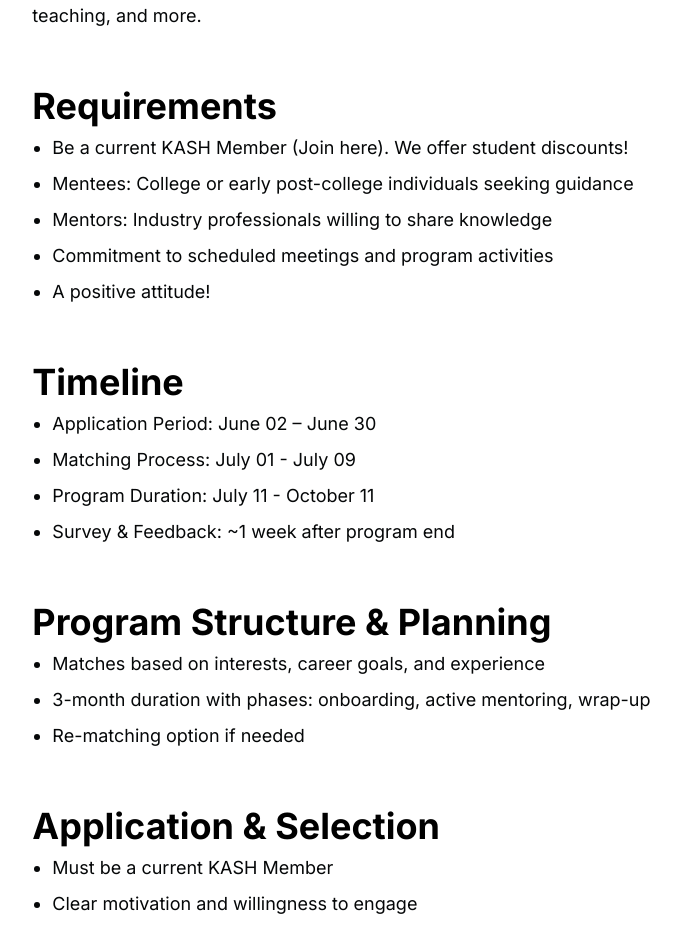
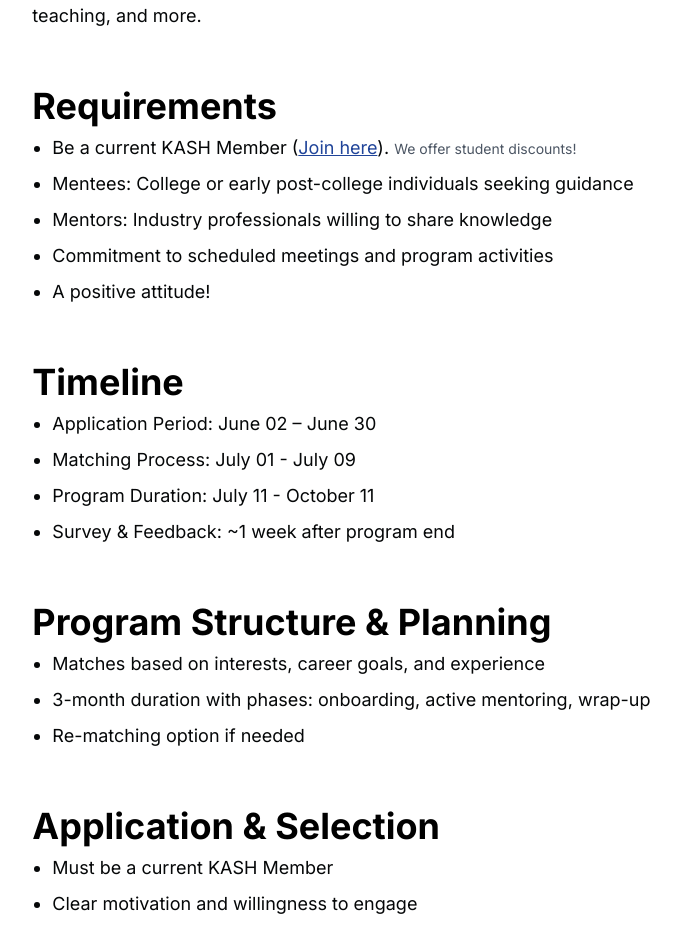
Before and after one commit to JohnKASH/kash, a Next.js app: page /MentorshipProgram in a window 1280 px wide. Shown: the part 825-1755 px from the top of the page, without its empty margins (261-942 px from the left). Built offline with nearby package versions, Linux system fonts and the light colour scheme.

Commit message:
fixed hyperlink in mentorship program page

```diff
--- a/app/MentorshipProgram/page.js
+++ b/app/MentorshipProgram/page.js
@@ -93,7 +93,18 @@
       requirements: {
         title: "Requirements",
         list: [
-          'Be a current KASH Member (Join here). We offer student discounts!',
+          <>
+            Be a current KASH Member (
+            <a
+              className="text-kashBlue-600 underline"
+              href="https://app.joinit.com/o/kash"
+              target="_blank"
+              rel="noopener noreferrer"
+            >
+              Join here
+            </a>
+            ). <span className="text-sm text-gray-600">We offer student discounts!</span>
+          </>,
           "Mentees: College or early post-college individuals seeking guidance",
           "Mentors: Industry professionals willing to share knowledge",
           "Commitment to scheduled meetings and program activities",
@@ -160,7 +171,18 @@
       requirements: {
         title: "자격 요건",
         list: [
-          '현재 KASH 회원이어야 합니다 (가입하기). 학생 할인 제공!',
+          <>
+            현재 KASH 회원이어야 합니다 (
+            <a
+              className="text-kashBlue-600 underline"
+              href="https://app.joinit.com/o/kash"
+              target="_blank"
+              rel="noopener noreferrer"
+            >
+              Join here
+            </a>
+            ). <span className="text-sm text-gray-600">학생 할인 제공!</span>
+          </>,
           "멘티: 멘토의 지도가 필요한 대학생 또는 졸업생",
           "멘토: 지식을 공유할 준비가 된 산업 전문가",
           "정기적인 만남과 프로그램 활동에 대한 약속",
```
